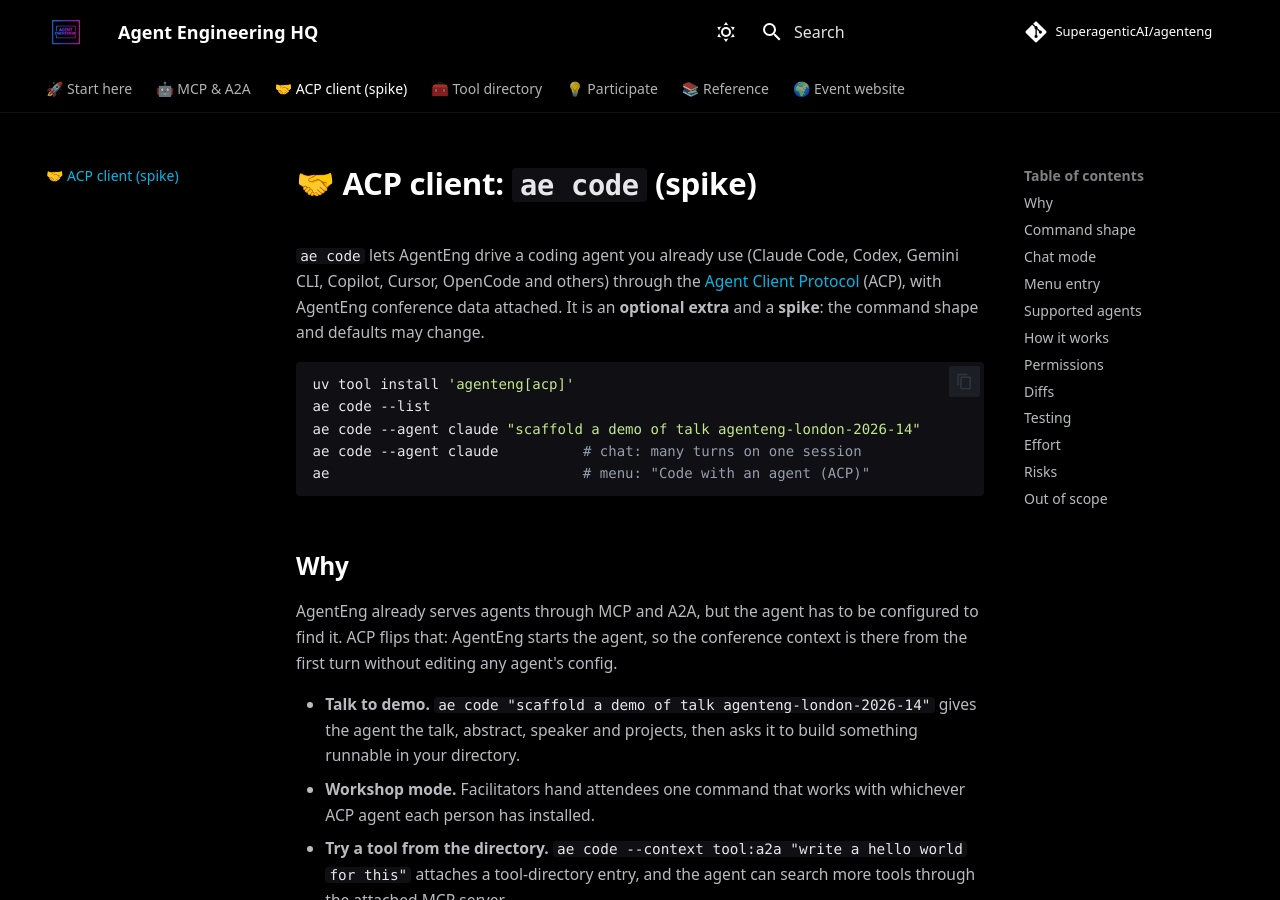
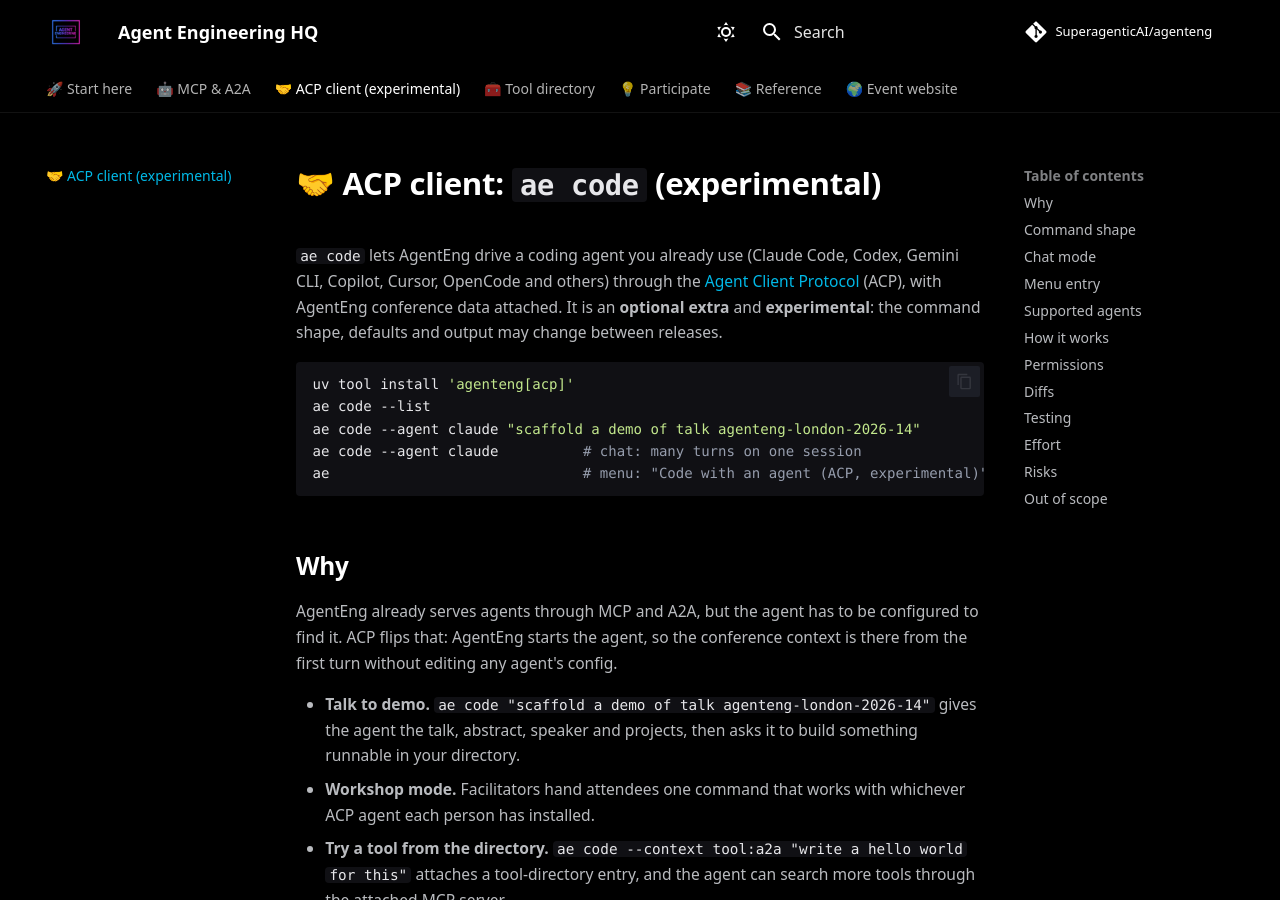
Before and after one commit to SuperagenticAI/agenteng, an MkDocs documentation site: the page built from docs/ACP.md, in a window 1280 px wide and 900 px high. Built offline with MkDocs 1.6.1 and Material for MkDocs 9.7.7, drawn with Linux system fonts in a browser that asks for light colours; comment, search, counter and statistics services are not loaded; some of the changed text lies outside the part shown.

Commit message:
ae code: label the ACP client as experimental in docs, README, menu and CLI help

````diff
--- a/docs/ACP.md
+++ b/docs/ACP.md
@@ -1,17 +1,17 @@
-# 🤝 ACP client: `ae code` (spike)
+# 🤝 ACP client: `ae code` (experimental)
 
 `ae code` lets AgentEng drive a coding agent you already use (Claude Code,
 Codex, Gemini CLI, Copilot, Cursor, OpenCode and others) through the
 [Agent Client Protocol](https://agentclientprotocol.com) (ACP), with AgentEng
-conference data attached. It is an **optional extra** and a **spike**: the
-command shape and defaults may change.
+conference data attached. It is an **optional extra** and **experimental**:
+the command shape, defaults and output may change between releases.
 
 ```sh
 uv tool install 'agenteng[acp]'
 ae code --list
 ae code --agent claude "scaffold a demo of talk agenteng-london-2026-14"
 ae code --agent claude          # chat: many turns on one session
-ae                              # menu: "Code with an agent (ACP)"
+ae                              # menu: "Code with an agent (ACP, experimental)"
 ```
 
 ## Why
@@ -100,7 +100,7 @@
 
 ## Menu entry
 
-`ae` with no arguments opens the interactive menu. **Code with an agent (ACP)**:
+`ae` with no arguments opens the interactive menu. **Code with an agent (ACP, experimental)**:
 
 1. lists the ACP agents found on `PATH` (the same detection as `ae code
    --list`). If none is installed, it shows the agent table with install
--- a/mkdocs.yml
+++ b/mkdocs.yml
@@ -78,7 +78,7 @@
 nav:
   - 🚀 Start here: index.md
   - 🤖 MCP & A2A: INTEGRATIONS.md
-  - 🤝 ACP client (spike): ACP.md
+  - 🤝 ACP client (experimental): ACP.md
   - 🧰 Tool directory: TOOLS.md
   - 💡 Participate: PARTICIPATION.md
   - 📚 Reference:
````
Also changed, not shown: CHANGELOG.md (+2 -2 lines), README.md (+3 -3 lines), 4 other files.
